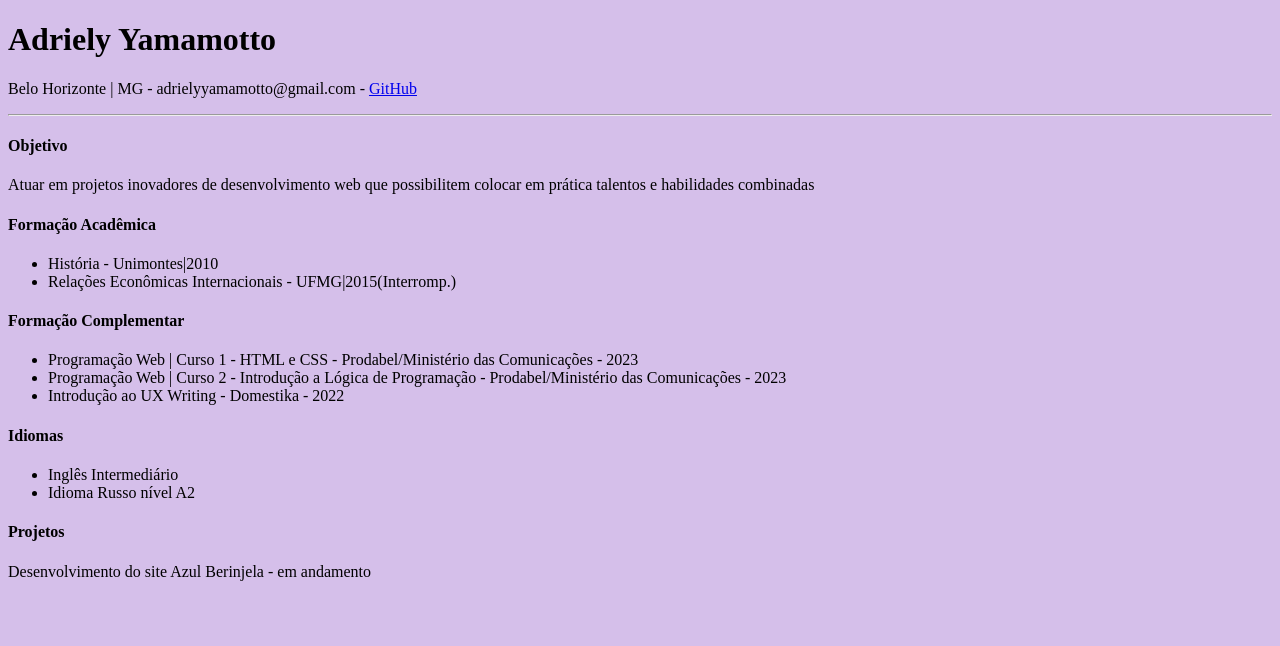
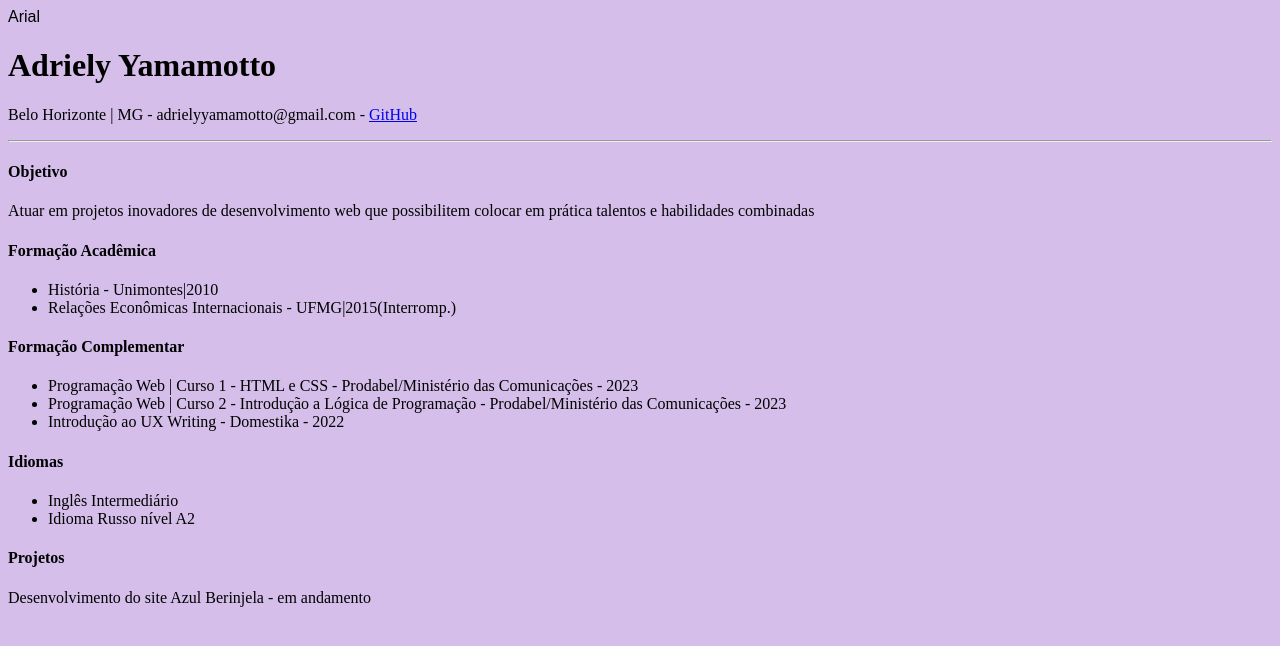
Before and after one commit to adrielyyamamotto/CV, a plain HTML site: page index.html in a window 1280 px wide. Drawn offline with Linux system fonts and the light colour scheme.

Commit message:
Update index.html

```diff
--- a/index.html
+++ b/index.html
@@ -5,6 +5,7 @@
     <title>Adriely Yamamotto</title>
   </head>
   <body style="background-color: rgba(104, 25, 179, 0.274);">
+    <font face="Arial"> Arial </font>
     <h1>Adriely Yamamotto</h1>
         <p>Belo Horizonte | MG  -  adrielyyamamotto@gmail.com - <a href="https://github.com/adrielyyamamotto" target="_blank">GitHub</a></p>
       <hr>
```
